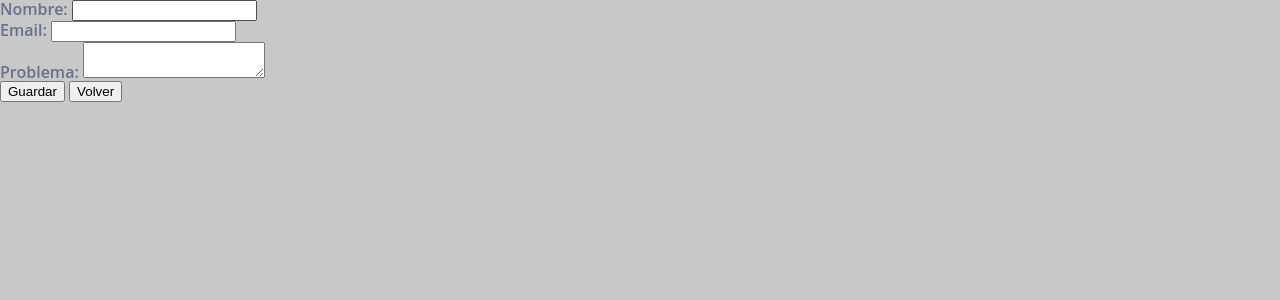
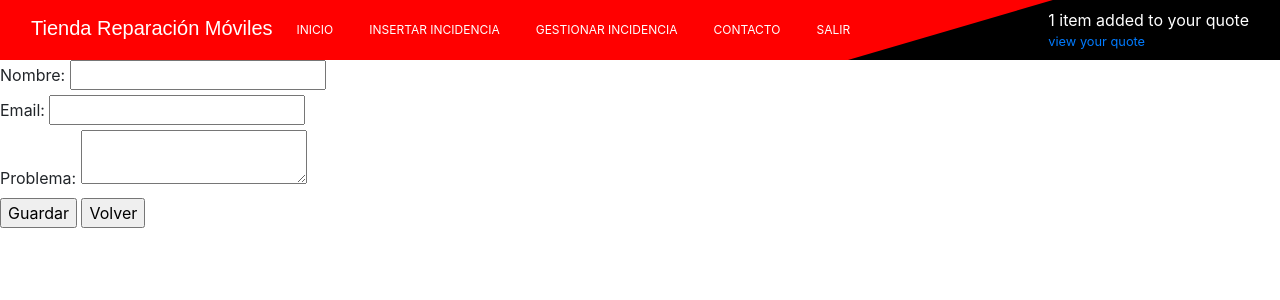
Before and after one commit to dirky7/tienda_moviles, a PHP site: page /cliente/insertar.php in a window 1280 px wide. Shown: the top 300 px of the page. Run offline with PHP 8.4, Linux system fonts and the light colour scheme.

Commit message:
modificaciones en gestion

```diff
--- a/cliente/insertar.php
+++ b/cliente/insertar.php
@@ -7,7 +7,7 @@
 		$mail=$_POST['mail'];
 		$problema=$_POST['problema'];
 		$tecnico=$_POST['tecnico'];
-		$fecha = date('d-m-Y');
+		$fecha = date("d-m-Y h:i");
 		insertarIncidencia($name, $mail,$tecnico, $problema, $fecha);
 
 
@@ -27,9 +27,48 @@
 	<title>Tienda Moviles</title>
 	<link rel="stylesheet" type="text/css" href="css/inicio.css">
 	<link rel="shortcut icon" href="img/favicon.png" type="image/x-icon">
+	<link rel="stylesheet" href="../css/inicio.css">
+	<link rel="stylesheet" href="https://stackpath.bootstrapcdn.com/bootstrap/4.4.1/css/bootstrap.min.css">
+
 </head>
 
 <body>
+<nav class="navbar navbar-expand-lg navbar-red navbar-dark">
+        <div class="wrapper">
+        </div>
+        <div class="container-fluid all-show">
+            <a class="navbar-brand" href="inicio.php">Tienda Reparación Móviles <i class="fa fa-codepen"></i></a>
+            <button class="navbar-toggler" type="button" data-toggle="collapse" data-target="#navbarSupportedContent" aria-controls="navbarSupportedContent" aria-expanded="false" aria-label="Toggle navigation">
+                <span class="navbar-toggler-icon"></span>
+            </button>
+            <div class="collapse navbar-collapse" id="navbarSupportedContent">
+                <ul class="navbar-nav mr-auto mb-2 mb-lg-0">
+                    <li class="nav-item">
+                        <a class="nav-link active" aria-current="page" href="../inicio.php">Inicio</a>
+                    </li>
+                    <li class="nav-item">
+                        <a class="nav-link" href="insertar.php">Insertar Incidencia</a>
+                    </li>
+                    <li class="nav-item">
+                        <a class="nav-link" href="gestion.php">Gestionar Incidencia</a>
+                    </li>
+                    <li class="nav-item">
+                        <a class="nav-link" href="#">contacto</a>
+                    </li>
+                    <li class="nav-item">
+                        <a class="nav-link" href="../logoff.php">Salir</a>
+                    </li>
+                    <li class="nav-item">
+                        <a class="nav-link" href="#"><i class="fa fa-search"></i></a>
+                    </li>
+                </ul>
+                <div class="d-flex flex-column sim">
+                    <span>1 item added to your quote</span>
+                    <small class="text-primary">view your quote</small>
+                </div>
+            </div>
+        </div>
+    </nav>
 <form method="post">
 		<label for="nombre">Nombre:</label>
 		<input type="text" name="nombre" id="nombre" required><br>
--- a/config/funciones.php
+++ b/config/funciones.php
@@ -1,4 +1,6 @@
 <?php
+	const PRECIO_POR_HORA =	7;
+
     //Metodo para crear archivo json
     function anyadirTecnicoJson($nombre, $apellidos, $login, $password, $email){
         $data = file_get_contents('datos_tecnicos.json');
@@ -183,7 +185,7 @@
 			if(comprobarUsuarioTieneIncidencia()) {
 				$tabla = "
 					<div class='table-responsive'>
-						<table  class='table table-dark table-hover'>
+						<table class='table table-dark table-hover'>
 							<tr>
 								<th>Nombre</th>
 								<th>Email</th>
@@ -191,7 +193,7 @@
 								<th>Fecha</th>
 								<th>Técnico</th>
 								<th>Precio</th>
-								<th>Resumen Precio</th>
+								<th>Horas trabajadas</th>
 								<th>Resuelto</th>
 								<th></th>
 								<th></th>
@@ -207,21 +209,21 @@
 								<td>".$incidencia['fecha']."</td>
 								<td>".$incidencia['tecnico']."</td>
 								<td>".$incidencia['precio']."</td>
-								<td>".$incidencia['resumen_precio']."</td>
+								<td>".$incidencia['horasTraba']."</td>
 								<td>".$incidencia['resuelto']."</td>
-								<td>
+								<td class='FinEdiBorr'>
 									<a href='gestion.php?fin=$incidencia[id]'>
-										<input type='image' src='../img/finalizar.png' id='aceptar' name='aceptar' value=''/>
+									<input type='image' src='../img/tarea-completada.png' name='finalizar'/>
 									</a>
 								</td>
-								<td>
-									<a href='editarIncidencia.php?id=$incidencia[id]'>
-										<img src='../img/lapiz.png' alt=''>
+								<td class='FinEdiBorr'>
+									<a href='editarOrden.php?id=$incidencia[id]'>
+										<input type='image' src='../img/lapiz.png' name='editar'/>
 									</a>
 								</td>
-								<td>
-									<a href='borrarIncidencia.php?id=$incidencia[id]'>
-										<img src='../img/borrar.png' alt=''>
+								<td class='FinEdiBorr'>
+									<a href='eliminarOrden.php?id=$incidencia[id]'>
+										<input type='image' src='../img/borrar.png' name='borrar'/>
 									</a>
 								</td>
 							</tr>";
@@ -232,7 +234,7 @@
 			} else {
 				$tabla = "
 					<div class='table-responsive'>
-						<table  class='table table-dark table-hover'>
+						<table class='table table-dark table-hover '>
 							<tr>
 								<th>Nombre</th>
 								<th>Email</th>
@@ -254,12 +256,14 @@
 					if ( $incidencia['tecnico'] == "")
 					{
 						$tabla .= "
-								<td>
+								<td class='columAceptar'>
 									<a href='gestion.php?id=$incidencia[id]'>
-									<input type='image' src='../img/aceptar.png' id='aceptar' name='aceptar'/>
+									<input class='aceptar' type='image' src='../img/aceptar.png' name='aceptar'/>
 									</a>
 								</td>
 						";
+					} else {
+						$tabla .= "<td></td>";
 					}
 				}
 				$tabla.="	</tr>
@@ -297,7 +301,7 @@
 		{
 			if ($valor['id'] == $id )
 			{
-                if($valor['precio'] > 0  && $valor['resumen_precio'] != "") {
+                if($valor['precio'] > 0 && $valor['horasTraba'] > 0) {
                     return true;
                 }
 			}
@@ -311,6 +315,8 @@
 		{
 			if ($valor['id'] == $id)
 			{
+				$datos_tecnicos[$clave]['resumenPrecio'];
+				$datos_tecnicos[$clave]['fechaActu'] = date("d-m-Y h:i");
 				$datos_tecnicos[$clave]['resuelto'] = "Si";
 			}
 		}
@@ -380,10 +386,11 @@
 							<th>Nombre</th>
 							<th>Email</th>
 							<th>Problema del móvil</th>
-							<th>Fecha</th>
+							<th>Fecha Incidencia</th>
 							<th>Técnico</th>
                             <th>Precio</th>
 							<th>Resumen Precio</th>
+							<th>Fecha Arreglo</th>
 							<th>Resuelto</th>
 						</tr>";
             foreach($incidencias as $incidencia) {
@@ -395,7 +402,8 @@
 		                    <td>".$incidencia['fecha']."</td>
                     		<td>".$incidencia['tecnico']."</td>
                     		<td>".$incidencia['precio']."</td>
-                            <td>".$incidencia['resumen_precio']."</td>
+                            <td>".$incidencia['resumenPrecio']."</td>
+							<td>".$incidencia['fechaActu']."</td>
                     		<td>".$incidencia['resuelto']."</td>
                     	</tr>";
                 }
@@ -443,7 +451,7 @@
 		                    <td>".$incidencia['fecha']."</td>
                     		<td>".$incidencia['tecnico']."</td>
                     		<td>".$incidencia['precio']."</td>
-                            <td>".$incidencia['resumen_precio']."</td>
+                            <td>".$incidencia['resumenPrecio']."</td>
                     		<td>".$incidencia['resuelto']."</td>
                     	</tr>";
 				}
@@ -471,11 +479,11 @@
         'tecnico' => $tecnico,
         'problema' => $problema,
         'fecha' => $fecha,
-        'resuelto' => "",
-        'precio' =>"",
-        'observaciones' =>"",
-        'fechaActu'=>"",
-
+        'resuelto' => "No",
+        'precio' => 0,
+        'resumenPrecio' => "",
+        'fechaActu' => "",
+		'horasTraba' => 0,
         );
 
         //Agrego los datos al array
--- a/css/inicio.css
+++ b/css/inicio.css
@@ -323,23 +323,12 @@ main {
 	color: red;
 }
 
-img {
-	width: 30%;
-}
-
 aside {
 	width: 70%;
 	margin: auto;
 	margin-top: 20px ;
 }
 
-table td {
-	width: 10%;
-}
-
-input[type='image'] {
-	width: 30%;
-}
 /* Nav menu*/
 nav {
 	background: #000;
@@ -392,3 +381,26 @@ nav {
     background-position-x: 390px;
   }
 }
+
+table td {
+	padding:8px;
+}
+
+@media only screen and (max-width : 480px) {
+
+}
+
+
+
+
+
+
+
+table {
+	text-align: center;
+}
+
+/*
+tr td:nth-child(1) {
+	width: 20%;
+}*/
--- /dev/null
+++ b/incidencias.json
@@ -0,0 +1 @@
+[{"id":2,"nombre":"Pepe Dominguez Casta\u00f1o","email":"pepe120@gmail.com","problema":"No carga","fecha":"5\/08\/2022","fecha_resuelta":"","tecnico":"jesus29","precio":0,"resumen_precio":"ff","resuelto":"No"},{"id":5,"nombre":"Juan Castro","email":"jaun123@gmail.com","problema":"Cambiar bateria","fecha":"5\/05\/2022","tecnico":"","precio":0,"resumen_precio":"","resuelto":"No"}]
--- a/inicio.php
+++ b/inicio.php
@@ -16,7 +16,8 @@ session_start();
     <meta name="viewport" content="width=device-width, initial-scale=1.0">
     <link rel="stylesheet" href="css/inicio.css">
     <link rel="stylesheet" href="https://cdn.jsdelivr.net/npm/bootstrap@5.0.0-alpha1/dist/css/bootstrap.min.css">
-    <title>Document</title>
+    <link rel="shortcut icon" href="img/favicon.png" type="image/x-icon">
+    <title>Inicio</title>
 </head>
 <body>
     <nav class="navbar navbar-expand-lg navbar-red navbar-dark">
```
Also changed, not shown: cliente/gestion.php (+14 -11 lines), cliente/incidencias.json (+15 -1 lines), cliente/incidencias_resueltas.json (+1 -22 lines), img/aceptar.png, img/borrar.png, img/finalizar.png (deleted), img/lapiz.png, img/tarea-completada.png (added).
